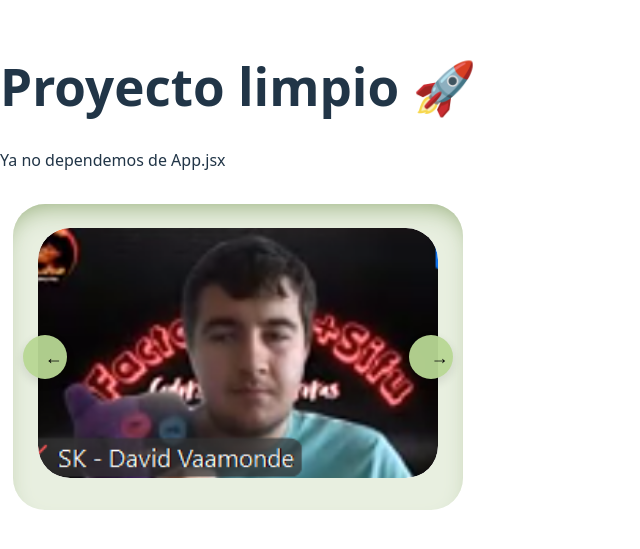
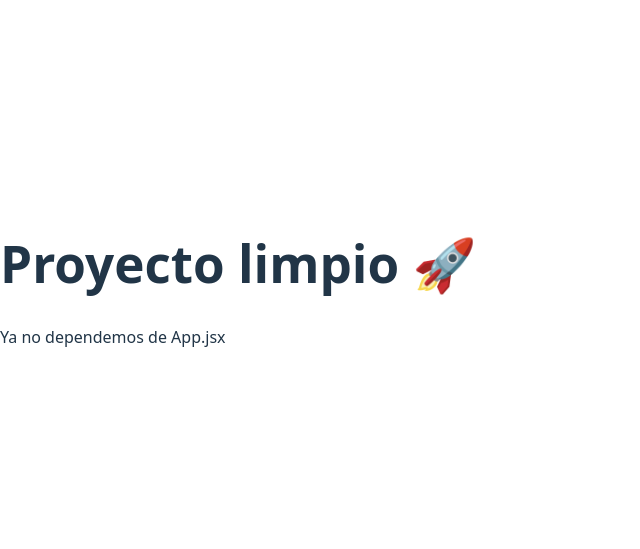
Before and after one commit to Anais-RV/bigotes-felices, a React (Vite) app: page / in a window 1280 px wide. Shown: the part 117-666 px from the top of the page, without its empty margins (0-640 px from the left). Built offline with nearby package versions, Linux system fonts and the light colour scheme.

Commit message:
Changes and bug fixes

```diff
--- a/src/components/Home.jsx
+++ b/src/components/Home.jsx
@@ -1,12 +1,10 @@
 import "./Home.css";
-import Slider from "./slider";
 
 export default function Home() {
   return (
     <div className="home">
       <h1>Proyecto limpio 🚀</h1>
       <p>Ya no dependemos de App.jsx</p>
-      <Slider />
     </div>
   );
 }
```
